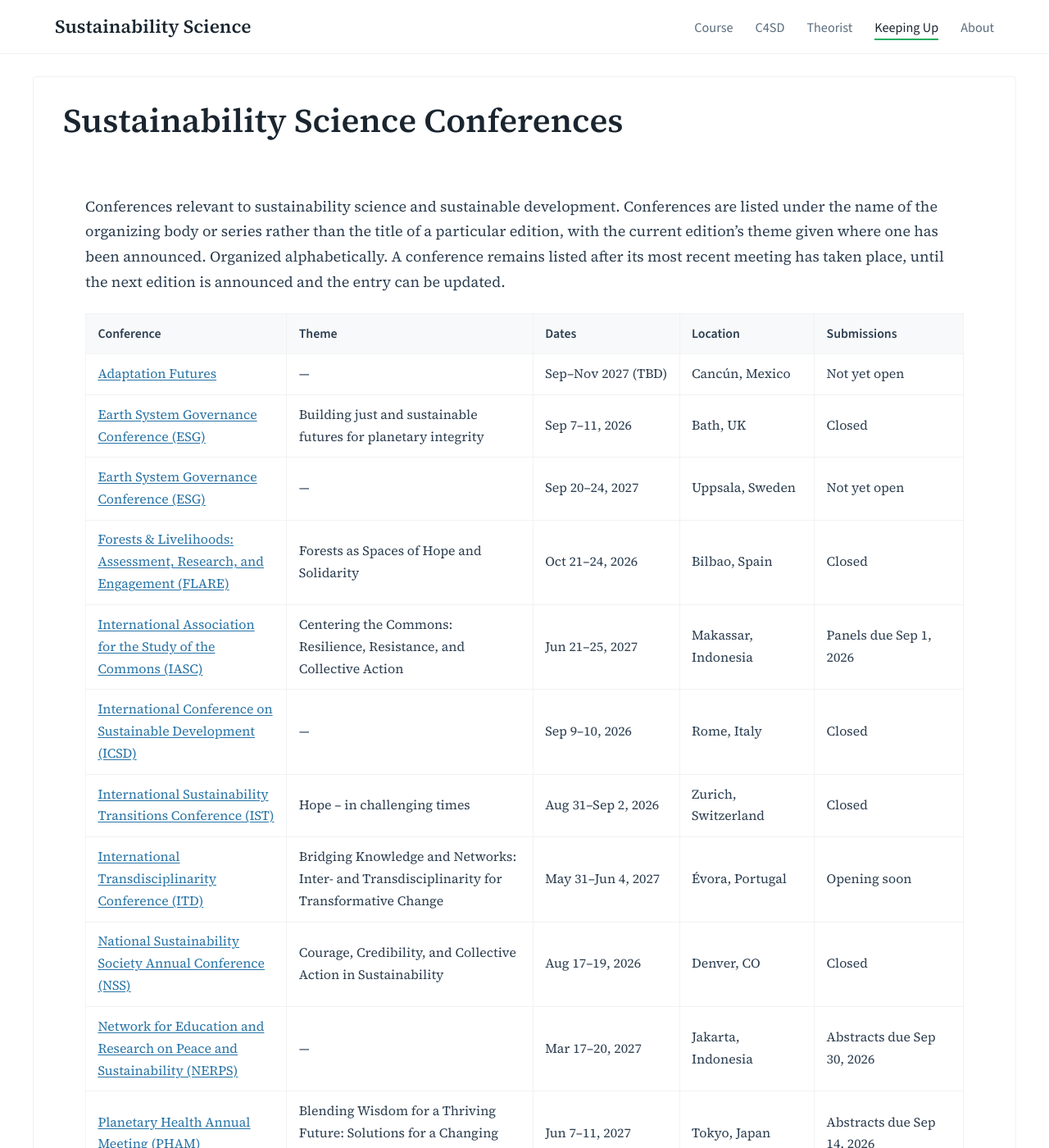
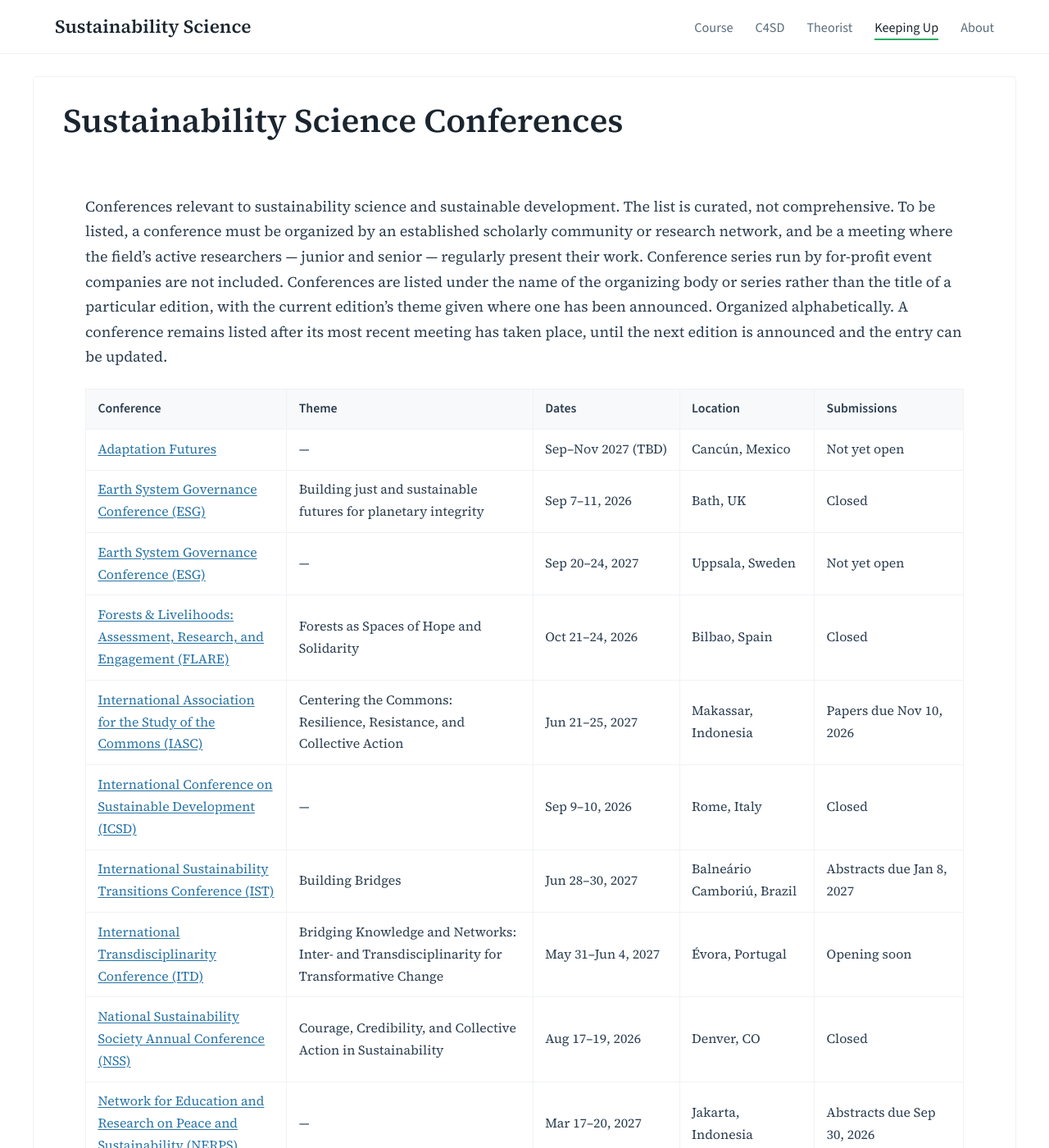
Before and after one commit to agharley/sustsci, a Jekyll site: the page built from keeping-up/conferences.md, in a window 1280 px wide and 1400 px high. Shown: the whole window at 82% size. Built offline with Jekyll 4.4.1, drawn with Linux system fonts in a browser that asks for light colours; some of the changed text lies outside the part shown.

Commit message:
Update conferences.md

```diff
--- a/keeping-up/conferences.md
+++ b/keeping-up/conferences.md
@@ -7,7 +7,7 @@ permalink: /keeping-up/conferences/
 full: true
 ---
 
-Conferences relevant to sustainability science and sustainable development. Conferences are listed under the name of the organizing body or series rather than the title of a particular edition, with the current edition's theme given where one has been announced. Organized alphabetically. A conference remains listed after its most recent meeting has taken place, until the next edition is announced and the entry can be updated.
+Conferences relevant to sustainability science and sustainable development. The list is curated, not comprehensive. To be listed, a conference must be organized by an established scholarly community or research network, and be a meeting where the field's active researchers — junior and senior — regularly present their work. Conference series run by for-profit event companies are not included. Conferences are listed under the name of the organizing body or series rather than the title of a particular edition, with the current edition's theme given where one has been announced. Organized alphabetically. A conference remains listed after its most recent meeting has taken place, until the next edition is announced and the entry can be updated.
 
 | Conference | Theme | Dates | Location | Submissions |
 |---|---|---|---|---|
@@ -15,9 +15,9 @@ Conferences relevant to sustainability science and sustainable development. Conf
 | [Earth System Governance Conference (ESG)](https://www.earthsystemgovernance.org/2026-bath/) | Building just and sustainable futures for planetary integrity | Sep 7–11, 2026 | Bath, UK | Closed |
 | [Earth System Governance Conference (ESG)](https://www.uu.se/en/department/earth-sciences/events/archive/2027-09-20-2027-uppsala-conference-on-earth-system-governance) | — | Sep 20–24, 2027 | Uppsala, Sweden | Not yet open |
 | [Forests & Livelihoods: Assessment, Research, and Engagement (FLARE)](https://www.forestlivelihoods.org/annual-meeting-2026/) | Forests as Spaces of Hope and Solidarity | Oct 21–24, 2026 | Bilbao, Spain | Closed |
-| [International Association for the Study of the Commons (IASC)](https://2027.iasc-commons.org/) | Centering the Commons: Resilience, Resistance, and Collective Action | Jun 21–25, 2027 | Makassar, Indonesia | Panels due Sep 1, 2026 |
+| [International Association for the Study of the Commons (IASC)](https://2027.iasc-commons.org/) | Centering the Commons: Resilience, Resistance, and Collective Action | Jun 21–25, 2027 | Makassar, Indonesia | Papers due Nov 10, 2026 |
 | [International Conference on Sustainable Development (ICSD)](https://ecsdev.org/conference/14th-icsd-2026) | — | Sep 9–10, 2026 | Rome, Italy | Closed |
-| [International Sustainability Transitions Conference (IST)](https://www.transitionsnetwork.org/ist-2026/) | Hope – in challenging times | Aug 31–Sep 2, 2026 | Zurich, Switzerland | Closed |
+| [International Sustainability Transitions Conference (IST)](https://www.transitionsnetwork.org/ist-2027/) | Building Bridges | Jun 28–30, 2027 | Balneário Camboriú, Brazil | Abstracts due Jan 8, 2027 |
 | [International Transdisciplinarity Conference (ITD)](https://itd-alliance.org/itd-conference/itd27/) | Bridging Knowledge and Networks: Inter- and Transdisciplinarity for Transformative Change | May 31–Jun 4, 2027 | Évora, Portugal | Opening soon |
 | [National Sustainability Society Annual Conference (NSS)](https://www.thenss.org/2026conferencemain) | Courage, Credibility, and Collective Action in Sustainability | Aug 17–19, 2026 | Denver, CO | Closed |
 | [Network for Education and Research on Peace and Sustainability (NERPS)](https://nerps.org/nerps2027-conference-in-jakarta/) | — | Mar 17–20, 2027 | Jakarta, Indonesia | Abstracts due Sep 30, 2026 |
@@ -25,6 +25,6 @@ Conferences relevant to sustainability science and sustainable development. Conf
 | [Society for Social Studies of Science (4S)](https://www.4sonline.org/meeting.php) | TechnoPower • Technoscientific Futures | Oct 7–10, 2026 | Toronto, Canada | Closed |
 | [Sustainability Research and Innovation Congress (SRI)](https://sricongress.org/) | — | TBD | TBD | Not yet open |
 | [Transformations Conference](https://transformationscommunity.org/conferences/) | — | Oct 25–29, 2027 | Santiago de Compostela, Spain | Not yet open |
-| [World Sustainability Forum (WSF)](https://sciforum.net/event/WSF-12) | Innovative Pathways for Sustainable, Resilient Cities and a Greener Planet | Aug 21–24, 2026 | Hong Kong | Closed |
+| [World Sustainability Forum (WSF)](https://sciforum.net/event/WSF-13) | — | Jun 8–11, 2027 | Nice, France | Abstracts due Feb 1, 2027 |
 
-*Last updated: August 2026. Conference details change — confirm dates and deadlines on each event's own site before relying on them.*
+*Last updated: September 2026. Conference details change — confirm dates and deadlines on each event's own site before relying on them.*
```
